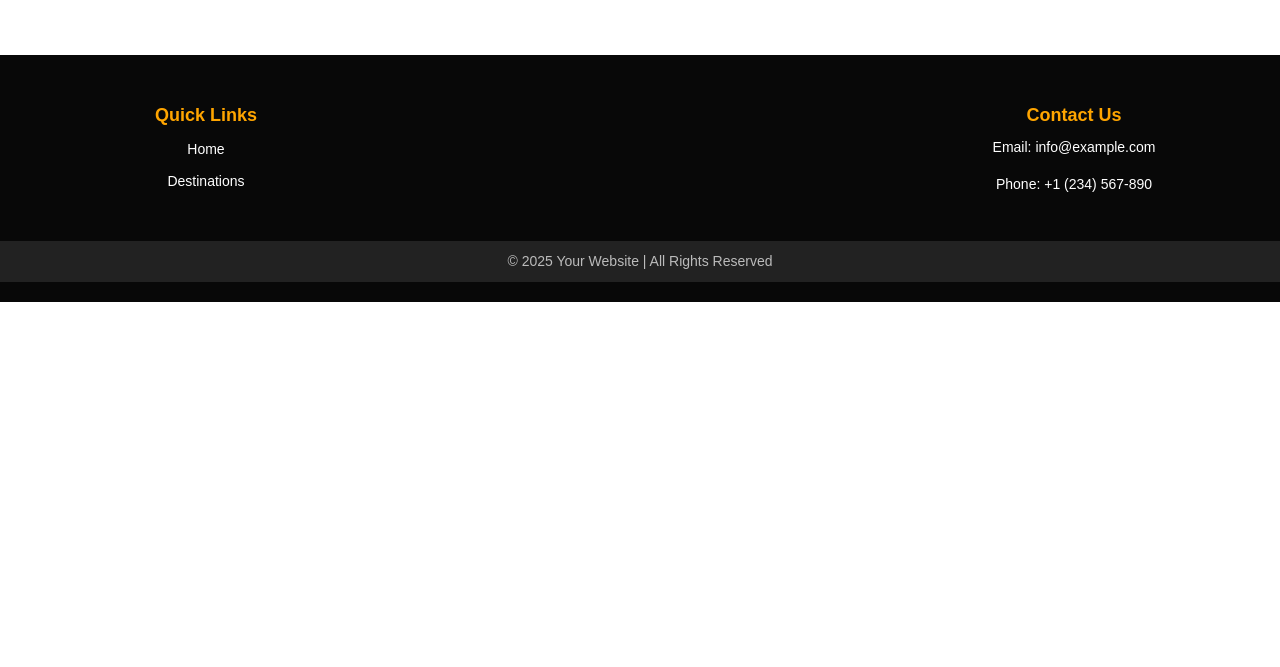
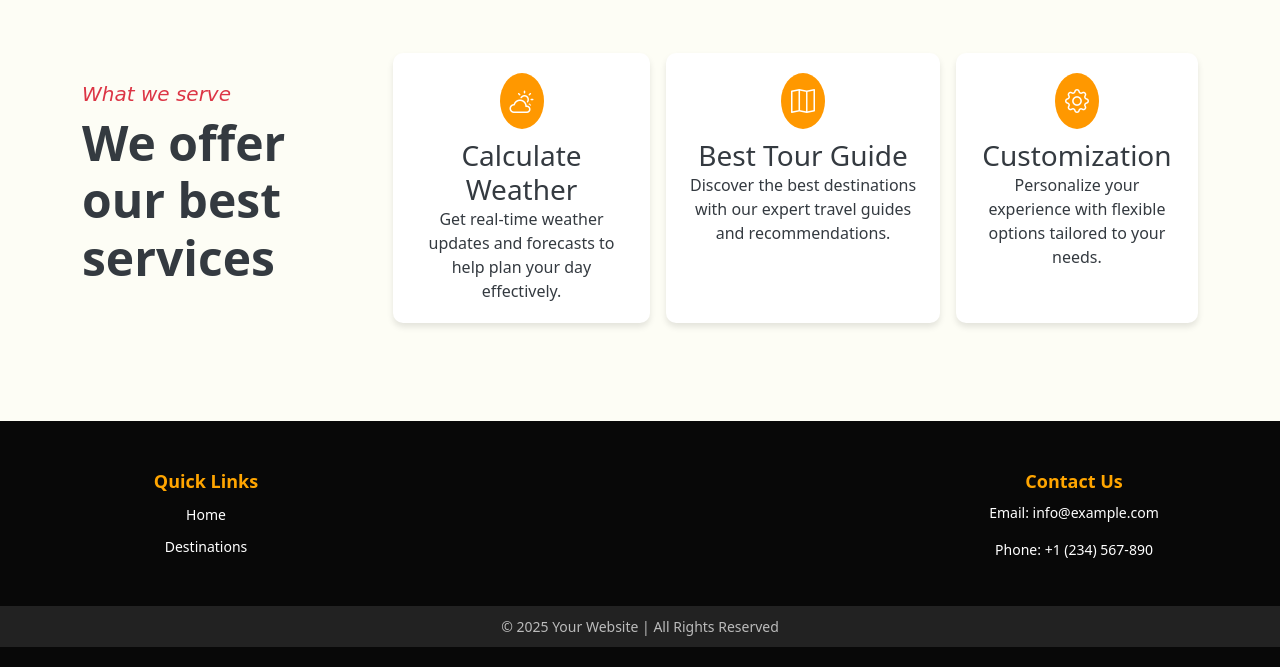
Before and after one commit to Hira-deep/Travel_web, a website: page frontend/public/index.html in a window 1280 px wide. Shown: the part 809-1476 px from the top of the page. Before the commit the page ends 1111 px from the top, so only its background shows below. Drawn offline with nearby package versions, Linux system fonts and the light colour scheme; no server answers; files whose address does not match are found by name; a web font is replaced by a local one.

Commit message:
Services cards

```diff
--- /dev/null
+++ b/frontend/components/services.html
@@ -0,0 +1,83 @@
+<!DOCTYPE html>
+<html lang="en">
+<head>
+    <meta charset="UTF-8">
+    <meta name="viewport" content="width=device-width, initial-scale=1.0">
+    <title>Services</title>
+    <link rel="stylesheet" href="https://cdn.jsdelivr.net/npm/bootstrap@5.3.0/dist/css/bootstrap.min.css">
+    <link rel="stylesheet" href="https://cdn.jsdelivr.net/npm/bootstrap-icons/font/bootstrap-icons.css">
+    <link rel="stylesheet" href="styles.css">
+    <style>
+        body {
+            background-color: #fdfdf5;
+            color: #343a40;
+        }
+        .section-subtitle {
+            font-size: 1.25rem;
+            font-style: italic;
+            font-family: cursive;
+            color: #dc3545;
+        }
+        .service-container {
+            display: flex;
+            align-items: center;
+            gap: 3rem;
+        }
+        .service-cards {
+            display: flex;
+            gap: 1rem;
+        }
+        .service-card {
+            background: white;
+            border-radius: 10px;
+            padding: 20px;
+            box-shadow: 0 4px 6px rgba(0, 0, 0, 0.1);
+            text-align: center;
+            min-width: 200px;
+        }
+        .icon-container {
+            background: #ff9800;
+            color: white;
+            border-radius: 50%;
+            display: inline-block;
+            padding: 10px;
+            font-size: 1.5rem;
+            margin-bottom: 10px;
+        }
+    </style>
+</head>
+<body>
+    <div class="container py-5">
+        <div class="service-container">
+            <div>
+                <h2 class="section-subtitle">What we serve</h2>
+                <h1 class="display-5 fw-bold">We offer our best services</h1>
+            </div>
+            <div class="service-cards">
+                <div class="service-card">
+                    <div class="icon-container">
+                        <i class="bi bi-cloud-sun"></i>
+                    </div>
+                    <h3 class="card-title">Calculate Weather</h3>
+                    <p class="card-text">Get real-time weather updates and forecasts to help plan your day effectively.</p>
+                </div>
+                <div class="service-card">
+                    <div class="icon-container">
+                        <i class="bi bi-map"></i>
+                    </div>
+                    <h3 class="card-title">Best Tour Guide</h3>
+                    <p class="card-text">Discover the best destinations with our expert travel guides and recommendations.</p>
+                </div>
+                <div class="service-card">
+                    <div class="icon-container">
+                        <i class="bi bi-gear"></i>
+                    </div>
+                    <h3 class="card-title">Customization</h3>
+                    <p class="card-text">Personalize your experience with flexible options tailored to your needs.</p>
+                </div>
+            </div>
+        </div>
+    </div>
+    <script src="https://cdn.jsdelivr.net/npm/bootstrap@5.3.0/dist/js/bootstrap.bundle.min.js"></script>
+</body>
+</html>
--- a/frontend/public/index.html
+++ b/frontend/public/index.html
@@ -88,6 +88,10 @@
             });
         </script>
 
+     <!-- Services -->
+    <div id="services"></div>
+
+
 
 
 
@@ -96,7 +100,9 @@
     <!-- Include the JavaScript for the header -->
     <script src="header.js"></script>
     <script src="searchbar.js"></script>
+    <script src="services.js"></script>
     <script src="footer.js"></script>
+
     <script src="https://code.jquery.com/jquery-3.5.1.slim.min.js"></script>
     <script src="https://cdn.jsdelivr.net/npm/@popperjs/core@2.5.3/dist/umd/popper.min.js"></script>
     <script src="https://stackpath.bootstrapcdn.com/bootstrap/4.5.2/js/bootstrap.min.js"></script>
--- /dev/null
+++ b/frontend/public/services.js
@@ -0,0 +1,9 @@
+
+document.addEventListener("DOMContentLoaded", function () {
+    fetch("/components/services.html") // Use absolute path
+        .then(response => response.text())
+        .then(data => {
+            document.getElementById("services").innerHTML = data;
+        })
+        .catch(error => console.error("Error loading header:", error));
+});
```
